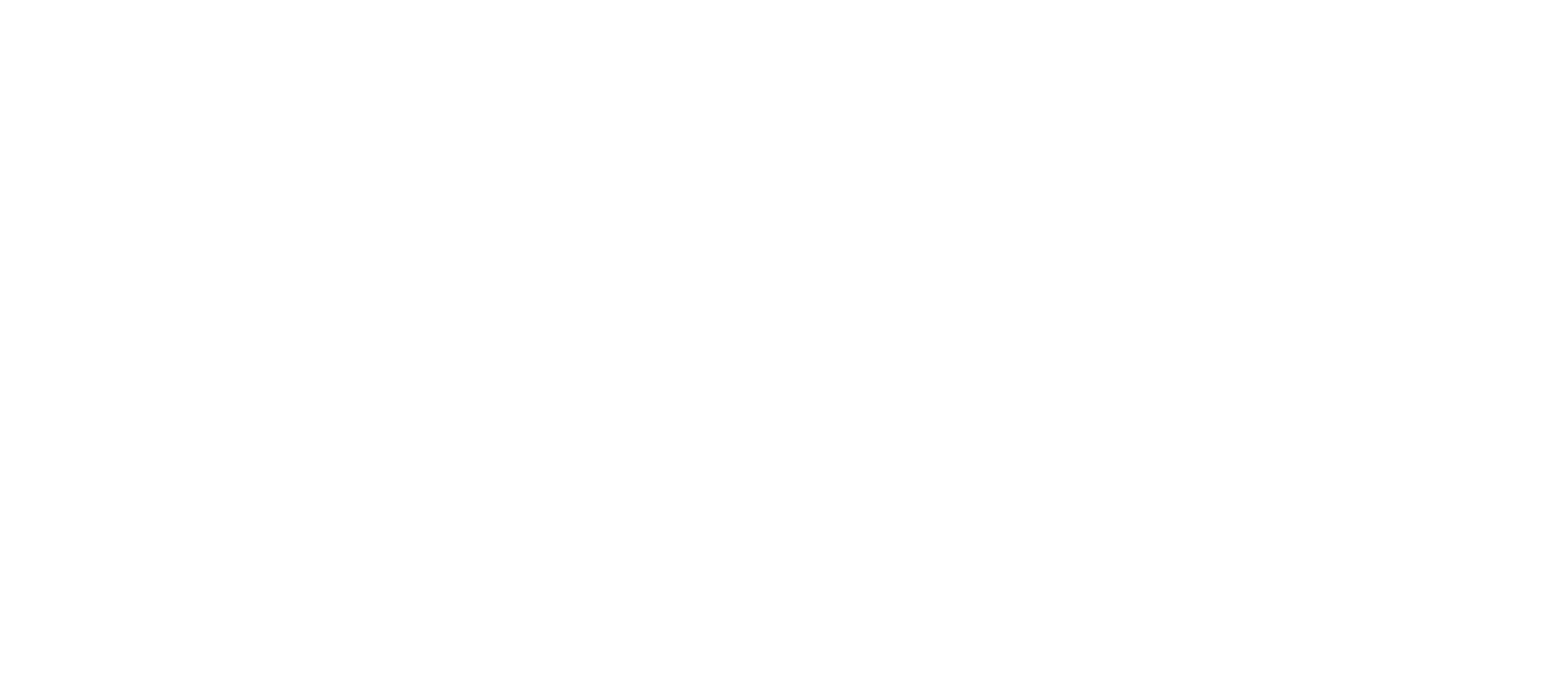
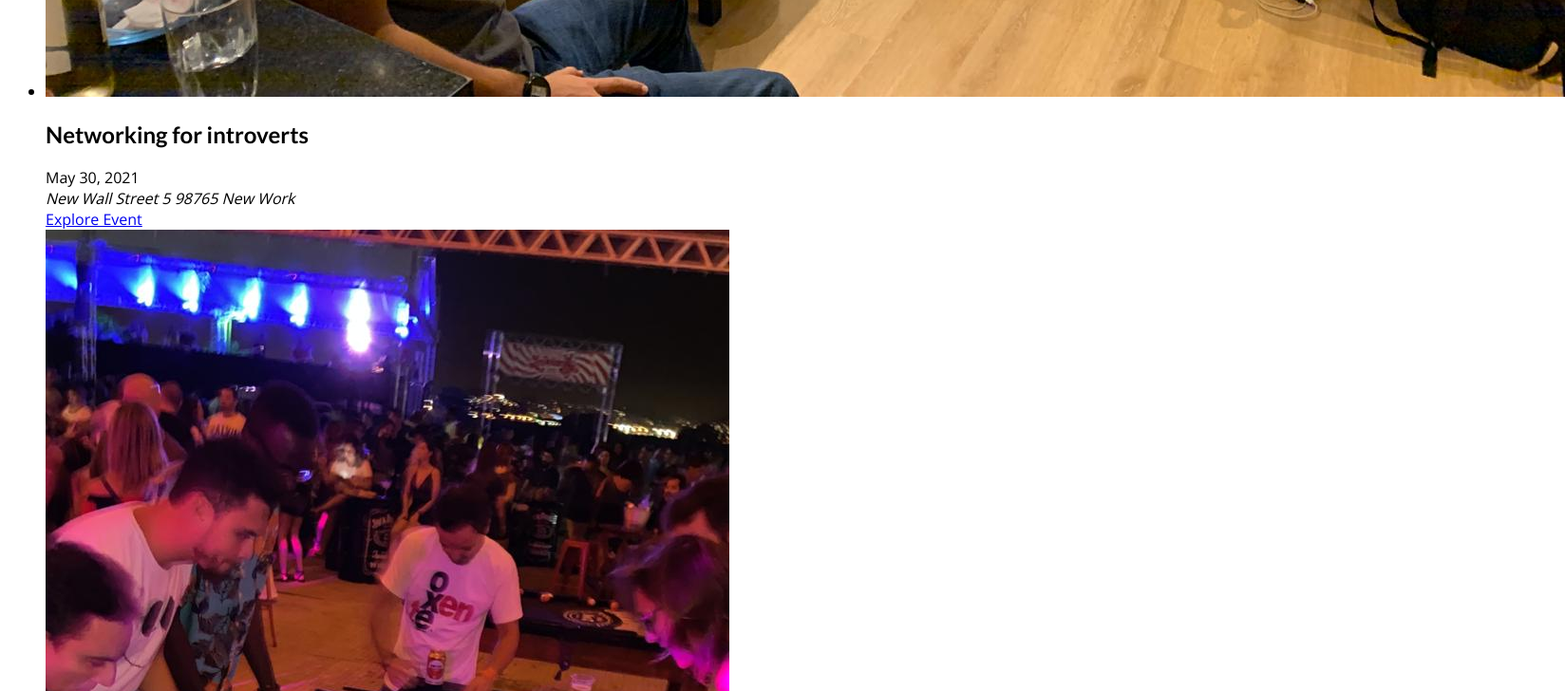
Before and after one commit to Harrytimbog/cool-events, a Next.js app: page / in a window 1280 px wide. Shown: the part 1180-1908 px from the top of the page at 95% size, 1648 px wide, since content can reach past the window. Before the commit the page ends 800 px from the top, so only its background shows below. Built offline with nearby package versions, Linux system fonts and the light colour scheme.

Commit message:
Adding React Components and connecting Components

```diff
--- /dev/null
+++ b/components/events/event-item.js
@@ -0,0 +1,36 @@
+import Link from 'next/link';
+
+const EventItem = (props) => {
+  const { title, image, date, location, id } = props;
+
+  const humanReadableDate = new Date(date).toLocaleDateString('en-US', {
+    day: 'numeric',
+    month: 'long',
+    year: 'numeric',
+  });
+
+  const formattedAddress = location.replace(', ', '\n');
+  const exploreLink = `/events/${id}`;
+
+  return (
+    <li>
+      <img src={'/' + image} alt={title} />
+      <div>
+        <div>
+          <h2>{title}</h2>
+          <div>
+            <time>{humanReadableDate}</time>
+          </div>
+          <div>
+            <address>{formattedAddress}</address>
+          </div>
+        </div>
+        <div>
+          <Link href={exploreLink}><a>Explore Event</a></Link>
+        </div>
+      </div>
+    </li>
+  )
+}
+
+export default EventItem;
--- /dev/null
+++ b/components/events/event-list.js
@@ -0,0 +1,14 @@
+import React from 'react'
+import EventItem from './event-item';
+
+const EventList = (props) => {
+  const { items } = props;
+
+  return (
+    <ul>
+      {items.map(event => <EventItem key={event.id} id={event.id} title={event.title} location={event.location} date={event.date} image={event.image} />)}
+    </ul>
+  )
+}
+
+export default EventList;
--- a/dummy-data.js
+++ b/dummy-data.js
@@ -37,7 +37,7 @@
     location: 'My Street 12, 10115 Broke City',
     date: '2022-04-10',
     image: 'images/yoga-event.jpg',
-    isFeatured: true,
+    isFeatured: false,
   },
 ];
 
--- a/pages/index.js
+++ b/pages/index.js
@@ -1,9 +1,13 @@
-import React from 'react'
+import { getFeaturedEvents } from '../dummy-data';
+import EventList from '../components/events/event-list';
 
 const HomePage = () => {
+  const featuredEvents = getFeaturedEvents();
+
   return (
     <div>
       <h1>The Home Page</h1>
+      <EventList items={featuredEvents} />
     </div>
   )
 }
```
